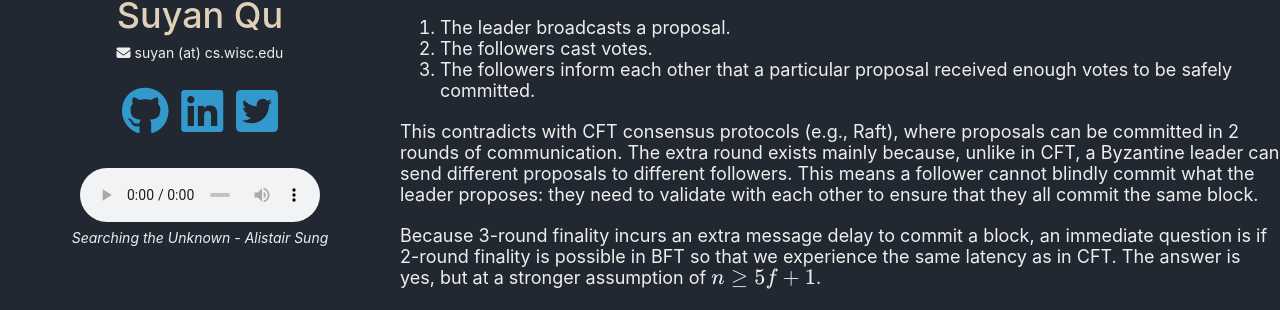
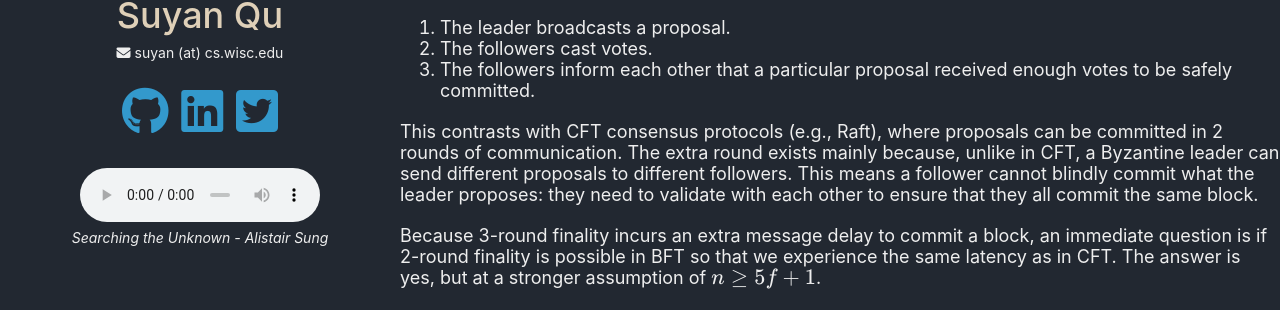
Before and after one commit to qusuyan/qusuyan.github.io, a Jekyll site: the page built from _posts/2026-03-09-two-round-finality.md, in a window 1280 px wide and 900 px high, scrolled down 336 px. Shown: the part 139-449 px from the top of the window. Built offline with Jekyll 4.4.1, drawn with Linux system fonts in a browser that asks for light colours.

Commit message:
center equations

```diff
--- a/_posts/2026-03-09-two-round-finality.md
+++ b/_posts/2026-03-09-two-round-finality.md
@@ -15,7 +15,7 @@
 2. The followers cast votes.
 3. The followers inform each other that a particular proposal received enough votes to be safely committed.
 
-This contradicts with CFT consensus protocols (e.g., Raft), where proposals can be committed in 2 rounds of communication. The extra round exists mainly because, unlike in CFT, a Byzantine leader can send different proposals to different followers. This means a follower cannot blindly commit what the leader proposes: they need to validate with each other to ensure that they all commit the same block.
+This contrasts with CFT consensus protocols (e.g., Raft), where proposals can be committed in 2 rounds of communication. The extra round exists mainly because, unlike in CFT, a Byzantine leader can send different proposals to different followers. This means a follower cannot blindly commit what the leader proposes: they need to validate with each other to ensure that they all commit the same block.
 
 Because 3-round finality incurs an extra message delay to commit a block, an immediate question is if 2-round finality is possible in BFT so that we experience the same latency as in CFT. The answer is yes, but at a stronger assumption of $n\ge5f+1$.
 
@@ -33,20 +33,40 @@
 Unlike traditional BFT consensus that requires $n\ge3f+1$, consensus with 2-round finality has a stronger assumption of $n\ge5f+1$. To arrive at this bound, we first derive some requirements that $Q_c$, $Q_t$, and $I$ should satisfy.
 
 First of all, for basic liveness, we should have
+
+<div align="center">
 $$n-f\ge Q_c$$
 $$n-f\ge Q_t$$
+</div>
+
 Second, if at least $I$ votes for the same block $A$ exists in a timeout quorum, it is possible that a correct validator commits on $A$. To get the threshold value $I$, we consider the extreme case: all nodes not in the timeout quorum are correct and voted for $A$, all $I$ nodes in the timeout quorum voted for node $A$ are correct, and $f$ Byzantine nodes voted for $A$, and they together forms a commit quorum:
+
+<div align="center">
 $$(n-Q_t)+I+f=Q_c$$
 $$I=Q_c+Q_t-n-f$$
+</div>
+
 Lastly, if a validator observes $I$ votes for block $A$ and $I$ votes for block $B$, it will know that no commit quorum can be formed in the view. Note that this is equivalent to saying that $I$ votes for block $A$ guarantees that no quorum can be formed for blocks other than $A$. Therefore,
+
+<div align="center">
 $$Q_c+I> n+f$$
+</div>
+
 Plug in $I$
+
+<div align="center">
 $$2Q_c+Q_t-n-f> n+f$$
 $$2Q_c+Q_t>2n+2f$$
+</div>
+
 Applying the bounds on $Q_c$ and $Q_t$
+
+<div align="center">
 $$3(n-f)\ge 2Q_c+Q_t>2n+2f$$
 $$3n-3f>2n+2f$$
 $$n>5f$$
+</div>
+
 Note that this bound is achieved when $Q_c=Q_t=n-f$. In this case, $I=n-3f$.
 
 ## Protocols with 2-Round Finality
```
